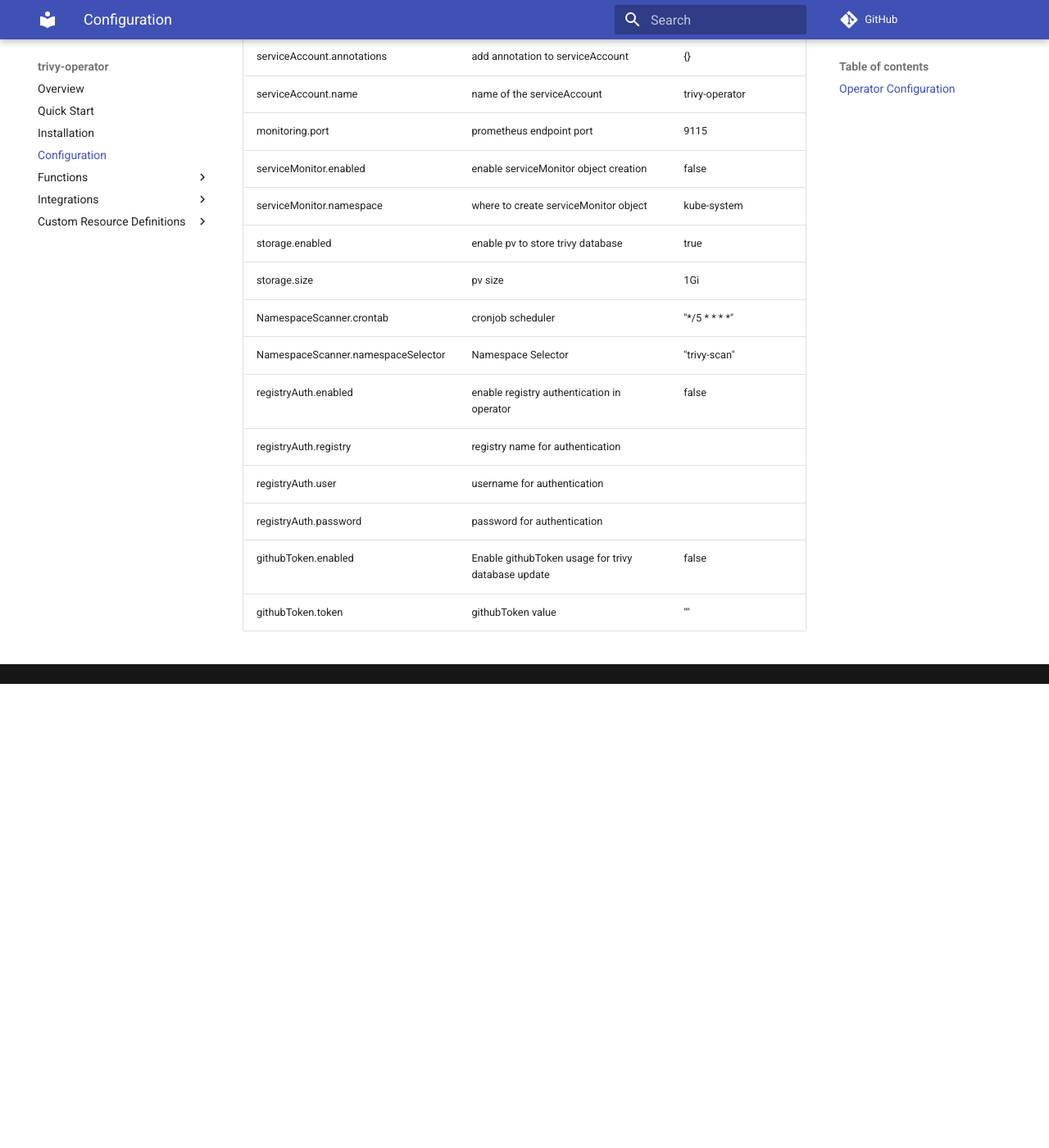
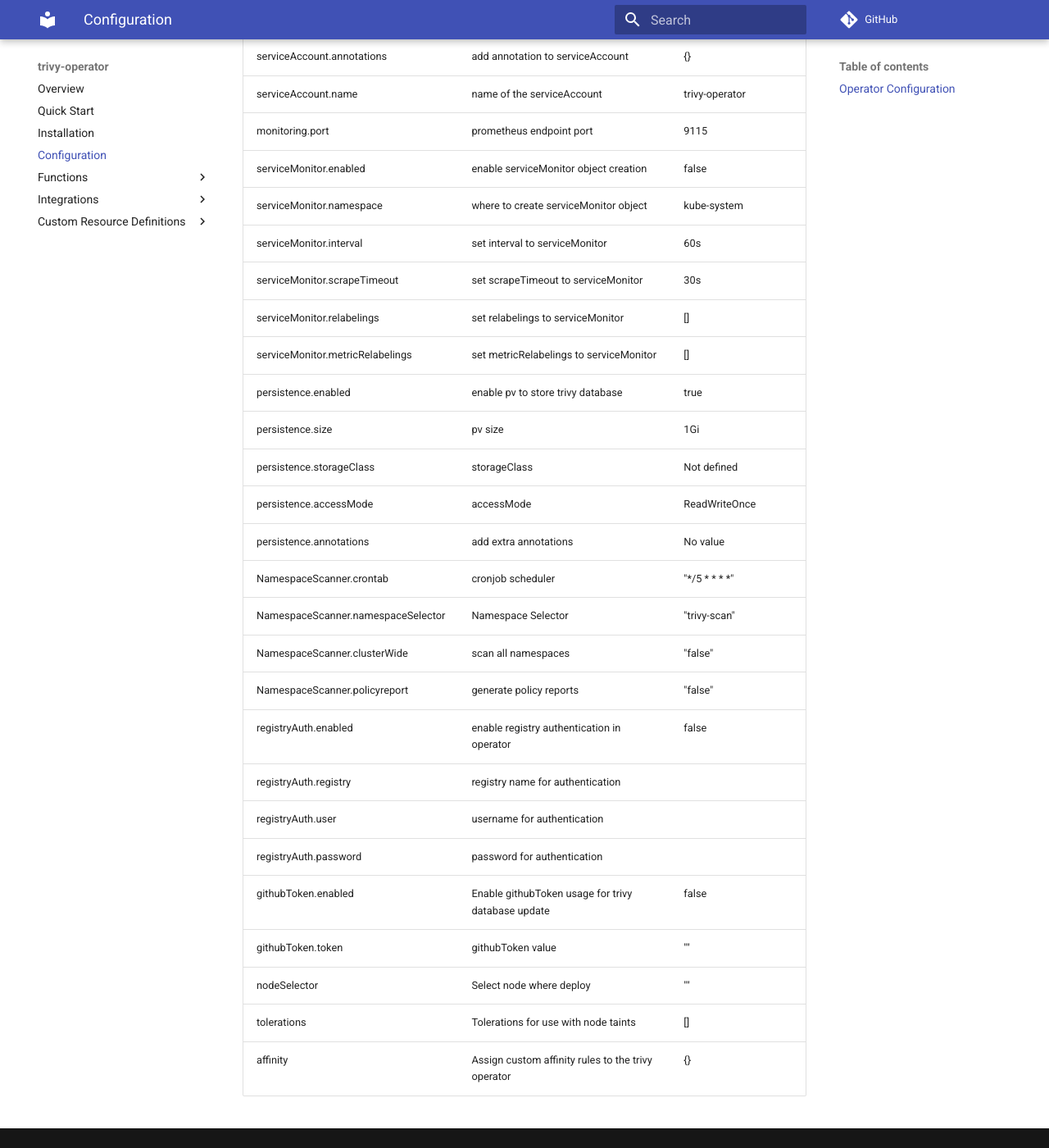
Before and after one commit to devopstales/trivy-operator, an MkDocs documentation site: the page built from docs/configuration.md, in a window 1280 px wide and 1400 px high, scrolled down 1492 px. Shown: the whole window at 82% size. Built offline with MkDocs 1.6.1 and Material for MkDocs 9.7.7, drawn with Linux system fonts in a browser that asks for light colours; comment, search, counter and statistics services are not loaded; the version menu is left out; before the commit the page ends 2326 px from its top, so only the background shows below that.

Commit message:
docs: fix helmchart docs

```diff
--- a/docs/configuration.md
+++ b/docs/configuration.md
@@ -64,13 +64,25 @@
 | monitoring.port                     | prometheus endpoint port | 9115 |
 | serviceMonitor.enabled              | enable serviceMonitor object creation | false |
 | serviceMonitor.namespace            | where to create serviceMonitor object | kube-system |
-| storage.enabled                     | enable pv to store trivy database | true |
-| storage.size                        | pv size | 1Gi |
+| serviceMonitor.interval             | set interval to serviceMonitor | 60s |
+| serviceMonitor.scrapeTimeout        | set scrapeTimeout to serviceMonitor | 30s |
+| serviceMonitor.relabelings          | set relabelings to serviceMonitor | [] |
+| serviceMonitor.metricRelabelings    | set metricRelabelings to serviceMonitor | [] |
+| persistence.enabled                 | enable pv to store trivy database | true |
+| persistence.size                    | pv size | 1Gi |
+| persistence.storageClass            | storageClass | Not defined |
+| persistence.accessMode              | accessMode | ReadWriteOnce |
+| persistence.annotations             | add extra annotations | No value |
 | NamespaceScanner.crontab            | cronjob scheduler | "*/5 * * * *" |
 | NamespaceScanner.namespaceSelector  | Namespace Selector | "trivy-scan" |
+| NamespaceScanner.clusterWide        | scan all namespaces | "false" |
+| NamespaceScanner.policyreport       | generate policy reports | "false" |
 | registryAuth.enabled                | enable registry authentication in operator | false |
 | registryAuth.registry               | registry name for authentication |
 | registryAuth.user                   | username for authentication |
 | registryAuth.password               | password for authentication |
 | githubToken.enabled                 | Enable githubToken usage for trivy database update | false |
 | githubToken.token                   | githubToken value | "" |
+| nodeSelector                        | Select node where deploy | "" |
+| tolerations                         |  Tolerations for use with node taints | [] |
+| affinity                            | Assign custom affinity rules to the trivy operator | {} |
```
Also changed, not shown: other parts of docs/configuration.md (+1 -1 lines).
